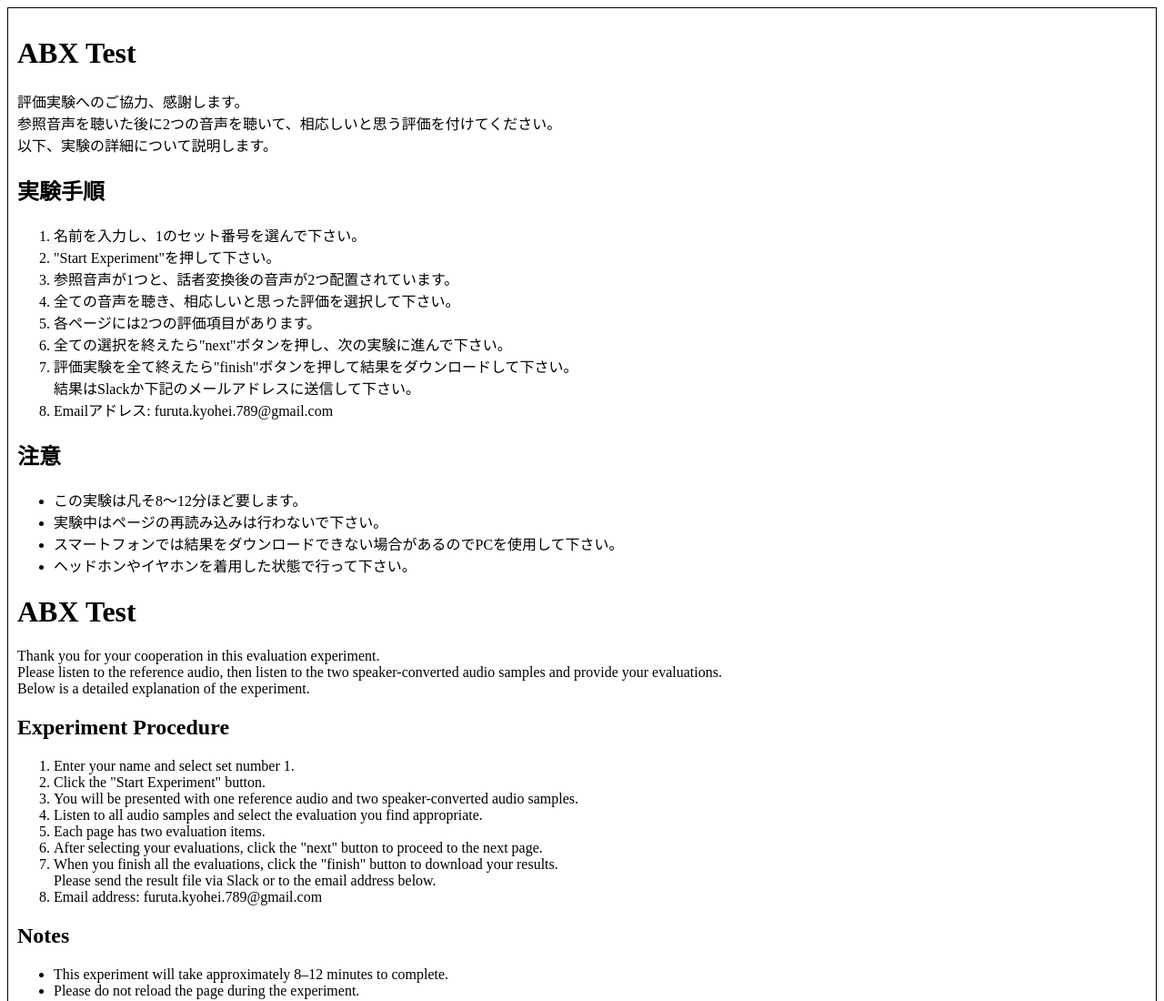
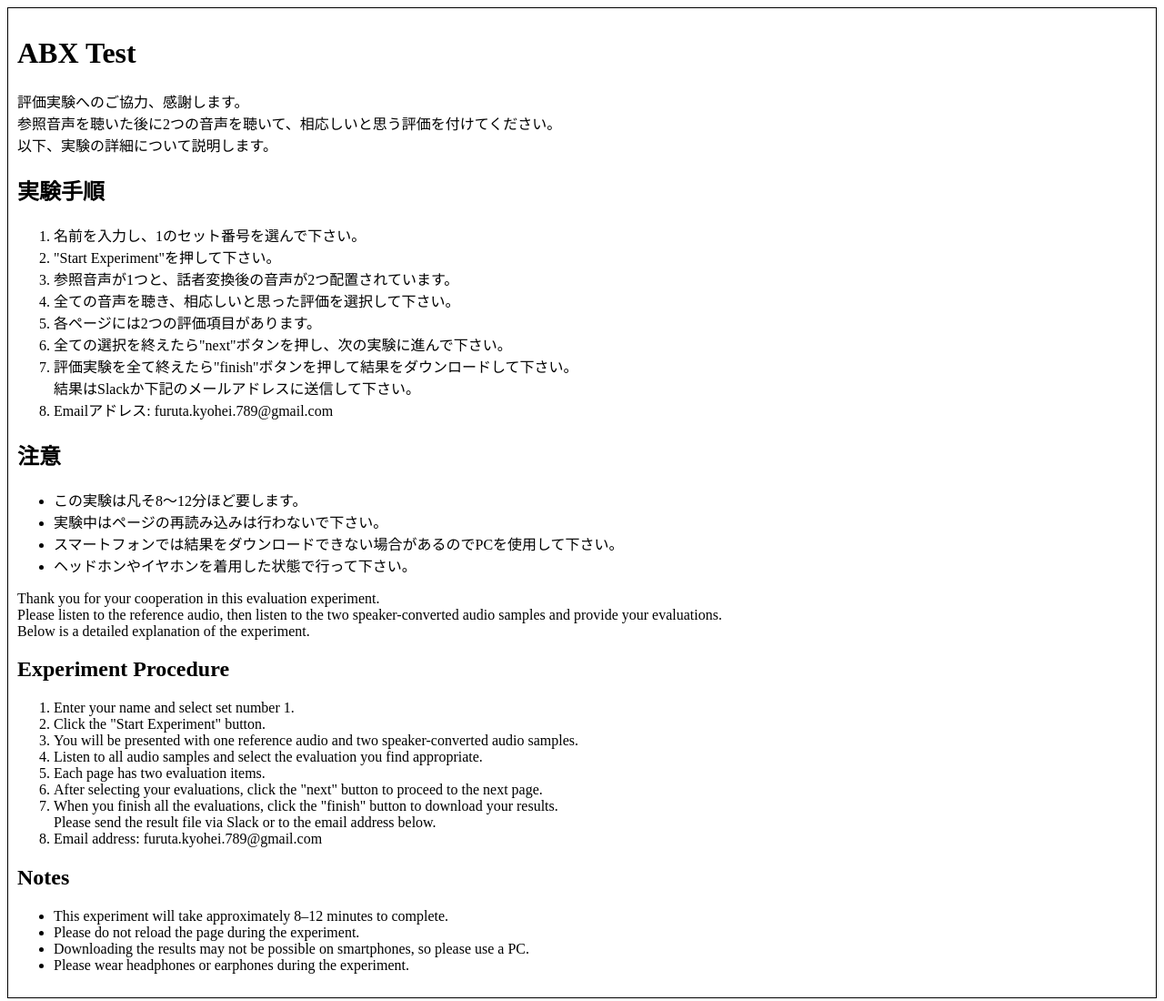
Before and after one commit to tour2st/identity_test, a plain HTML site: page index.html in a window 1280 px wide. Shown: the top 1100 px of the page at 91% size. Drawn offline with Linux system fonts and the light colour scheme.

Commit message:
メッセージの調整

```diff
--- a/index.html
+++ b/index.html
@@ -41,9 +41,6 @@
             <li>スマートフォンでは結果をダウンロードできない場合があるのでPCを使用して下さい。</li>
             <li>ヘッドホンやイヤホンを着用した状態で行って下さい。</li>
         </ul>
-        </p>
-
-        <h1>ABX Test</h1>
 
         Thank you for your cooperation in this evaluation experiment.</br>
         Please listen to the reference audio, then listen to the two speaker-converted audio samples and provide your evaluations.</br>
@@ -69,7 +66,7 @@
             <li>Downloading the results may not be possible on smartphones, so please use a PC.</li>
             <li>Please wear headphones or earphones during the experiment.</li>
         </ul>
-
+        </p>
     </div>
 
     <script type="text/javascript" src="mos.js"></script>
```
